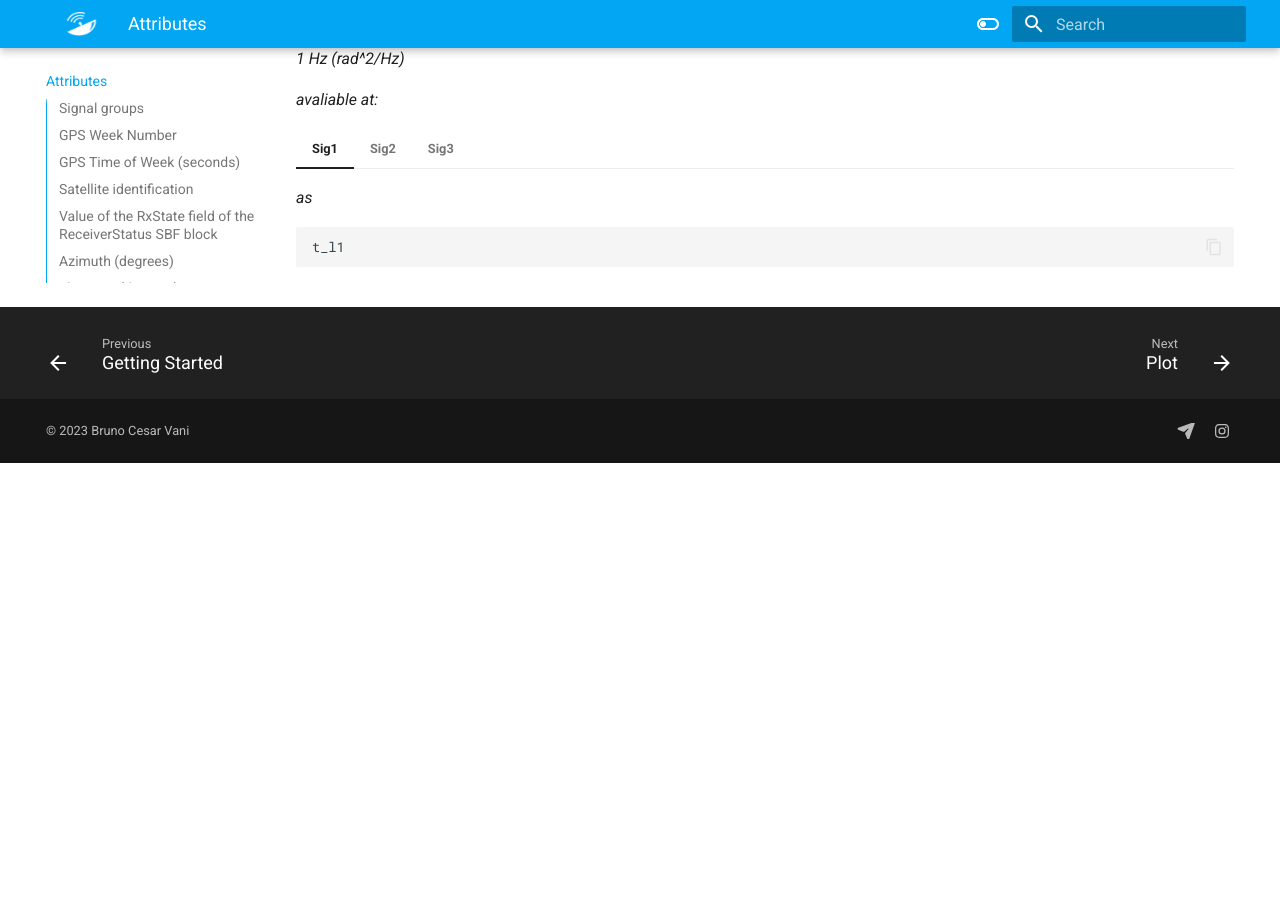
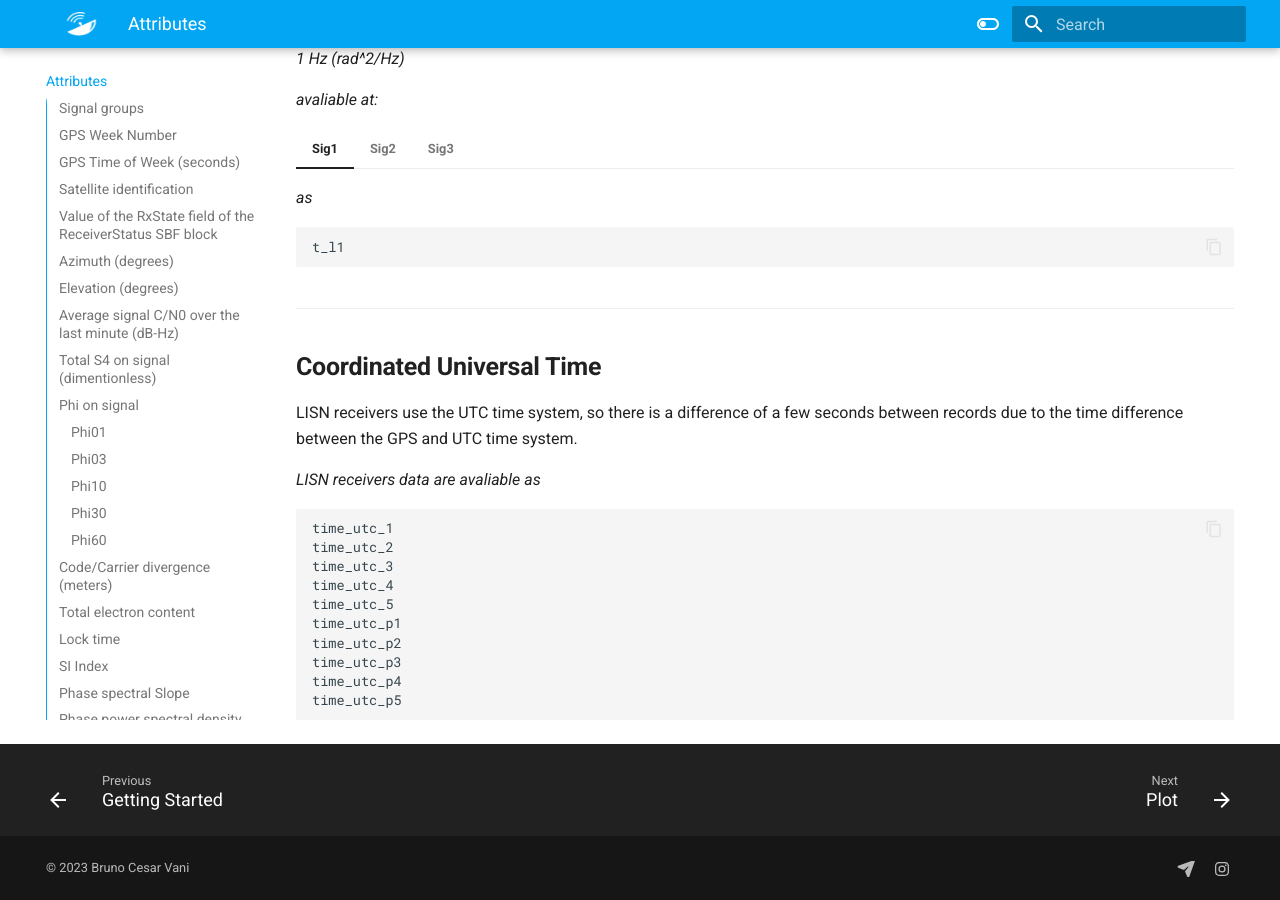
Before and after one commit to terraembytes/ISMRQueryToolManual, an MkDocs documentation site: the page built from docs/atributos.md, in a window 1280 px wide and 900 px high, scrolled down 8068 px. Built offline with MkDocs 1.6.1 and Material for MkDocs 9.7.7, drawn with Linux system fonts in a browser that asks for light colours; before the commit the page ends 8531 px from its top, so only the background shows below that.

Commit message:
$1.03_attAtributos

````diff
--- a/docs/atributos.md
+++ b/docs/atributos.md
@@ -809,3 +809,24 @@ f2nd_tec_locktime
     ```markdown
     t_l5
     ```
+
+* * *
+
+## **Coordinated Universal Time**
+LISN receivers use the UTC time system, so there is a difference of a few seconds between records due to the time difference between the GPS and UTC time system.
+
+*LISN receivers data are avaliable as*
+
+```
+time_utc_1
+time_utc_2
+time_utc_3
+time_utc_4
+time_utc_5
+time_utc_p1
+time_utc_p2
+time_utc_p3
+time_utc_p4
+time_utc_p5
+
+```
--- a/mkdocs.yml
+++ b/mkdocs.yml
@@ -1,4 +1,4 @@
-yaml-language-server: $schema=https://squidfunk.github.io/mkdocs-material/schema.json
+#yaml-language-server: $schema=https://squidfunk.github.io/mkdocs-material/schema.json
 site_name: ISMR Query Tool Manual
 nav:
   - Home: index.md
````
Also changed, not shown: docs/gS.md (+1 -1 lines).
